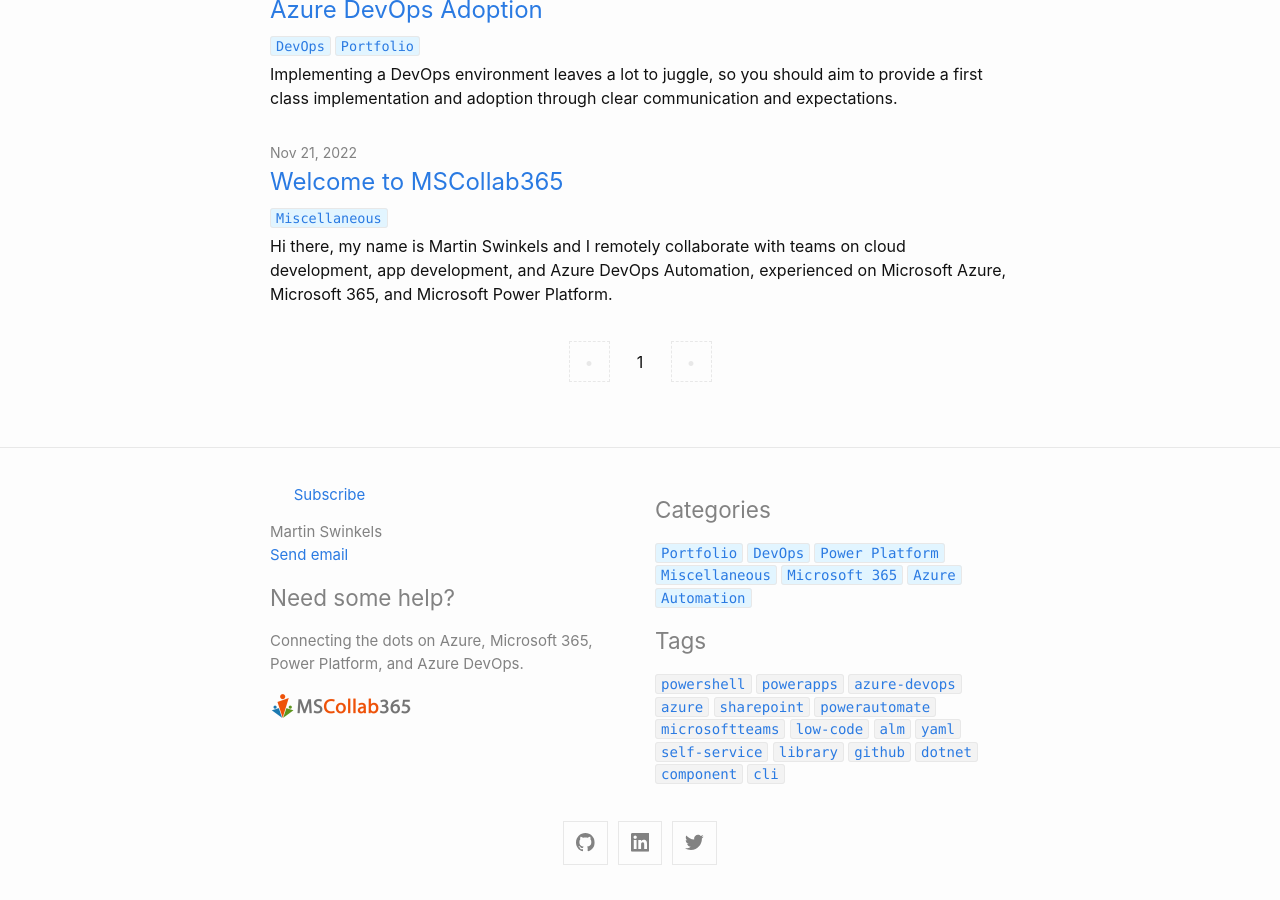
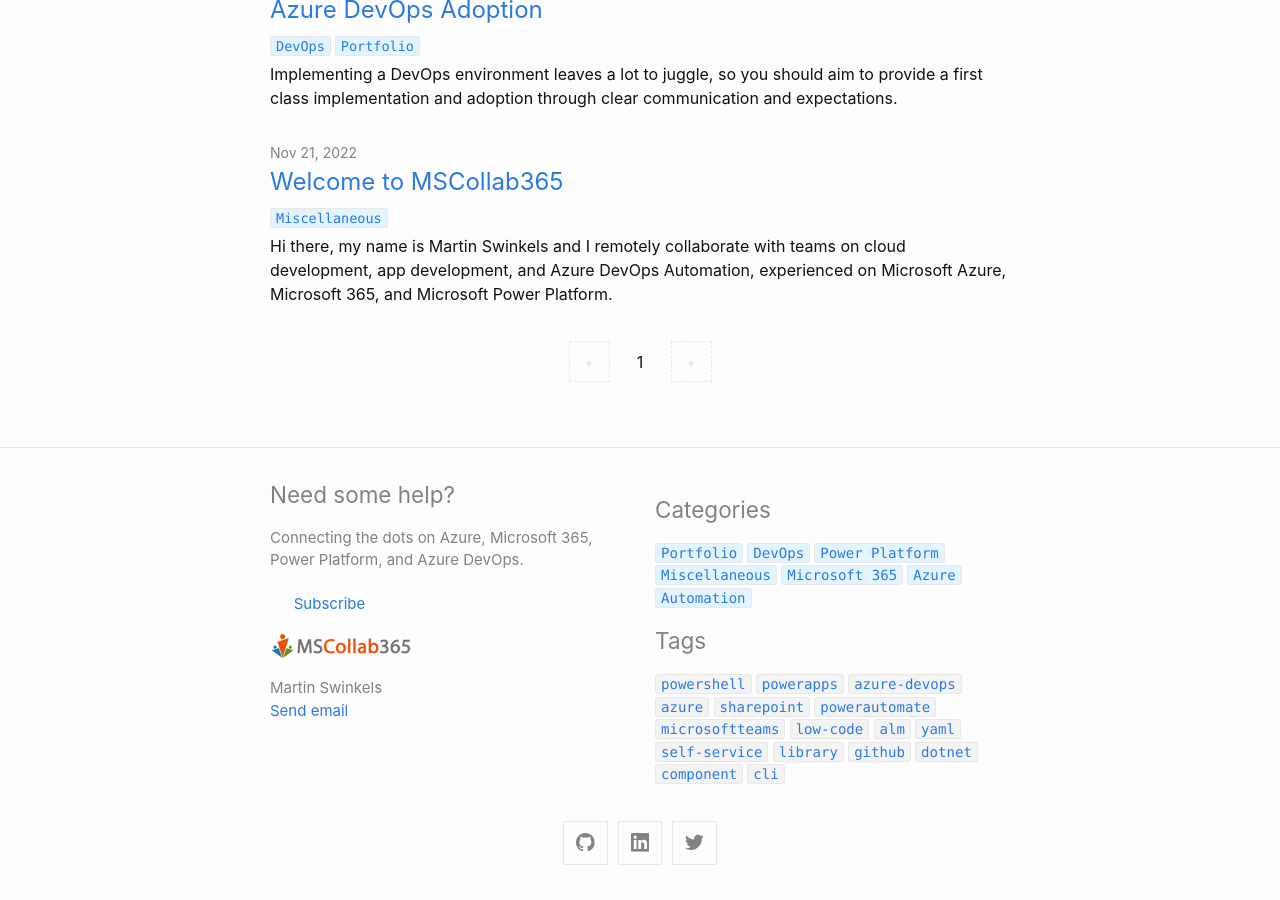
Before and after one commit to msc365/msc365.github.io, a Jekyll site: the page built from index.html, in a window 1280 px wide and 900 px high, scrolled down 3297 px. Built offline with Jekyll 4.4.1, drawn with Linux system fonts in a browser that asks for light colours; the list of posts is cut into pages by our own code.

Commit message:
Update footer.html

```diff
--- a/_includes/footer.html
+++ b/_includes/footer.html
@@ -5,11 +5,20 @@
 
     <div class="footer-col-wrapper">
       <div class="footer-col">
+        <!-- Include site description -->
+        <h2>Need some help?</h2>
+        <p>{{ site.description | escape }}</p>
+        <!-- Include feed -->
         <p class="feed-subscribe">
           <a href="{{ 'feed.xml' | relative_url }}">
             <svg class="svg-icon orange">
               <use xlink:href="{{ 'assets/minima-social-icons.svg#rss' | relative_url }}"></use>
             </svg><span>Subscribe</span>
+          </a>
+        </p>
+        <p>
+          <a rel="author" href="{{ "/" | relative_url }}">
+            <img alt="msc365 logo" src="https://msc365.eu/assets/img/mscollab365-aad-banner-300.png" width="150"/>
           </a>
         </p>
       {%- if site.author %}
@@ -22,10 +31,6 @@
           {%- endif %}
         </ul>
       {%- endif %}
-        <!-- Include site description -->
-        <h2>Need some help?</h2>
-        <p>{{ site.description | escape }}</p>
-        <p><a rel="author" href="{{ "/" | relative_url }}"><img alt="msc365 logo" src="https://msc365.eu/assets/img/mscollab365-aad-banner-300.png" width="150"/></a></p>
       </div>
 
       <div class="footer-col">
```
